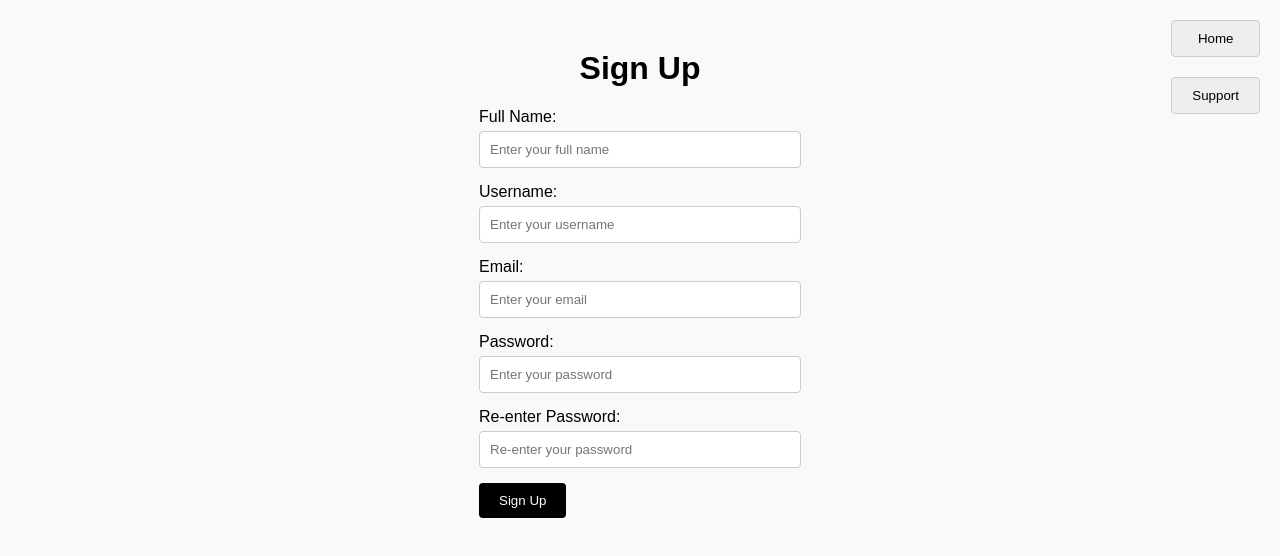
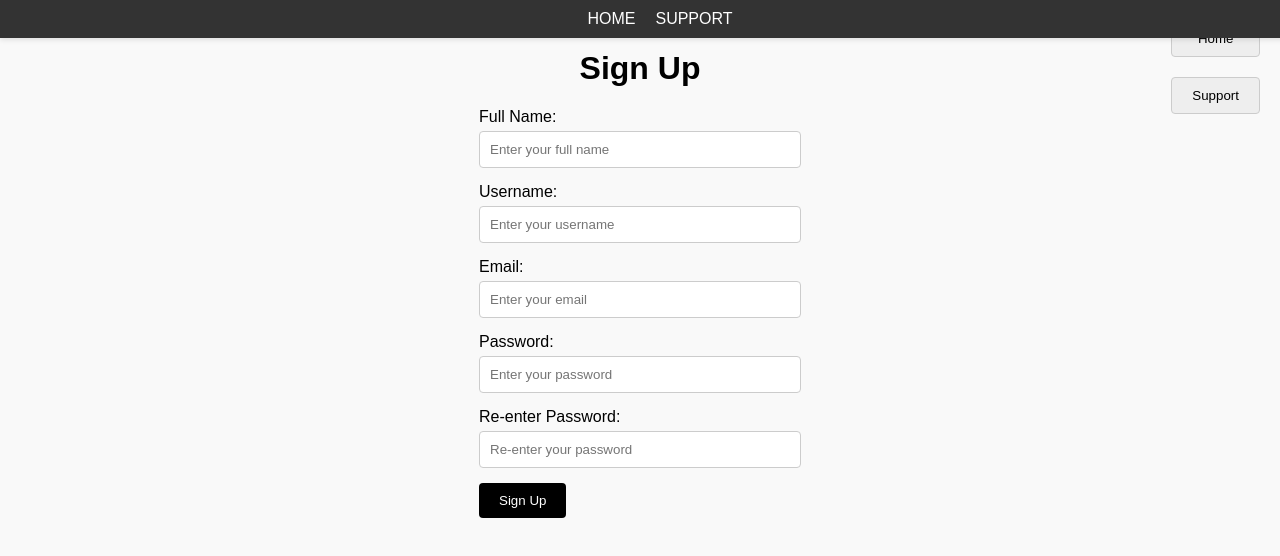
Before and after one commit to reddy1642/nikestore, a React (Create React App) app: page /signup in a window 1280 px wide. Shown: the top 556 px of the page. Built offline with nearby package versions, Linux system fonts and the light colour scheme.

Commit message:
added navbar to signup page

```diff
--- a/src/signup.css
+++ b/src/signup.css
@@ -4,6 +4,41 @@ body {
     margin: 0;
     padding: 0;
     text-align: center;
+  }
+
+.navbar {
+    background-color: #333;
+    padding: 10px 20px;
+    display: flex;
+    justify-content: center;
+    align-items: center;
+    position: fixed;
+    top: 0;
+    left: 0;
+    width: 100%;
+    z-index: 1000;
+    box-shadow: 0 2px 5px rgba(0, 0, 0, 0.1);
+  }
+
+  .nav-list {
+    list-style: none;
+    margin: 0;
+    padding: 0;
+    display: flex;
+    gap: 20px;
+  }
+
+
+  .nav-link {
+    text-decoration: none;
+    color: white;
+    font-size: 16px;
+    text-transform: uppercase;
+    transition: color 0.3s ease-in-out;
+  }
+
+  .nav-link:hover {
+    color: #ff7a57;
   }
 
   .signup-container {
--- a/src/signup.js
+++ b/src/signup.js
@@ -2,7 +2,7 @@ import React from "react";
 import { auth, database } from "./firebase";
 import { createUserWithEmailAndPassword } from "firebase/auth";
 import { ref, set } from "firebase/database";
-import { useNavigate } from "react-router-dom";
+import { Link,useNavigate } from "react-router-dom";
 import "./signup.css";
 
 function SignUpForm() {
@@ -40,6 +40,20 @@ function SignUpForm() {
   };
 
   return (
+    <div>
+    <header>
+    <nav className="navbar">
+      <ul className="nav-list">
+        <li className="nav-item">
+          <Link to="/" className="nav-link">Home</Link>
+        </li>
+        <li className="nav-item">
+          <Link to="/support" className="nav-link">Support</Link>
+        </li>
+      </ul>
+    </nav>
+  </header>
+
     <div className="signup-container">
       <h1>Sign Up</h1>
       <form className="signup-form" onSubmit={handleSubmit}>
@@ -80,6 +94,7 @@ function SignUpForm() {
         <button className="top-button">Support</button>
       </div>
     </div>
+    </div>
   );
 }
 
```
